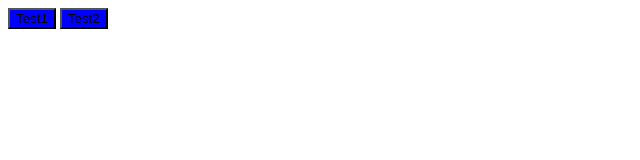
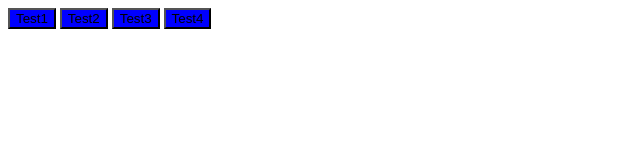
Before and after one commit to can-dev-water/github-memo, a plain HTML site: page index.html in a window 1280 px wide. Shown: the whole page, without its empty margins (0-640 px from the left). Drawn offline with Linux system fonts and the light colour scheme.

Commit message:
add buttons

```diff
--- a/index.html
+++ b/index.html
@@ -10,5 +10,7 @@
   <body>
     <button>Test1</button>
     <button>Test2</button>
+    <button>Test3</button>
+    <button>Test4</button>
   </body>
 </html>
```
